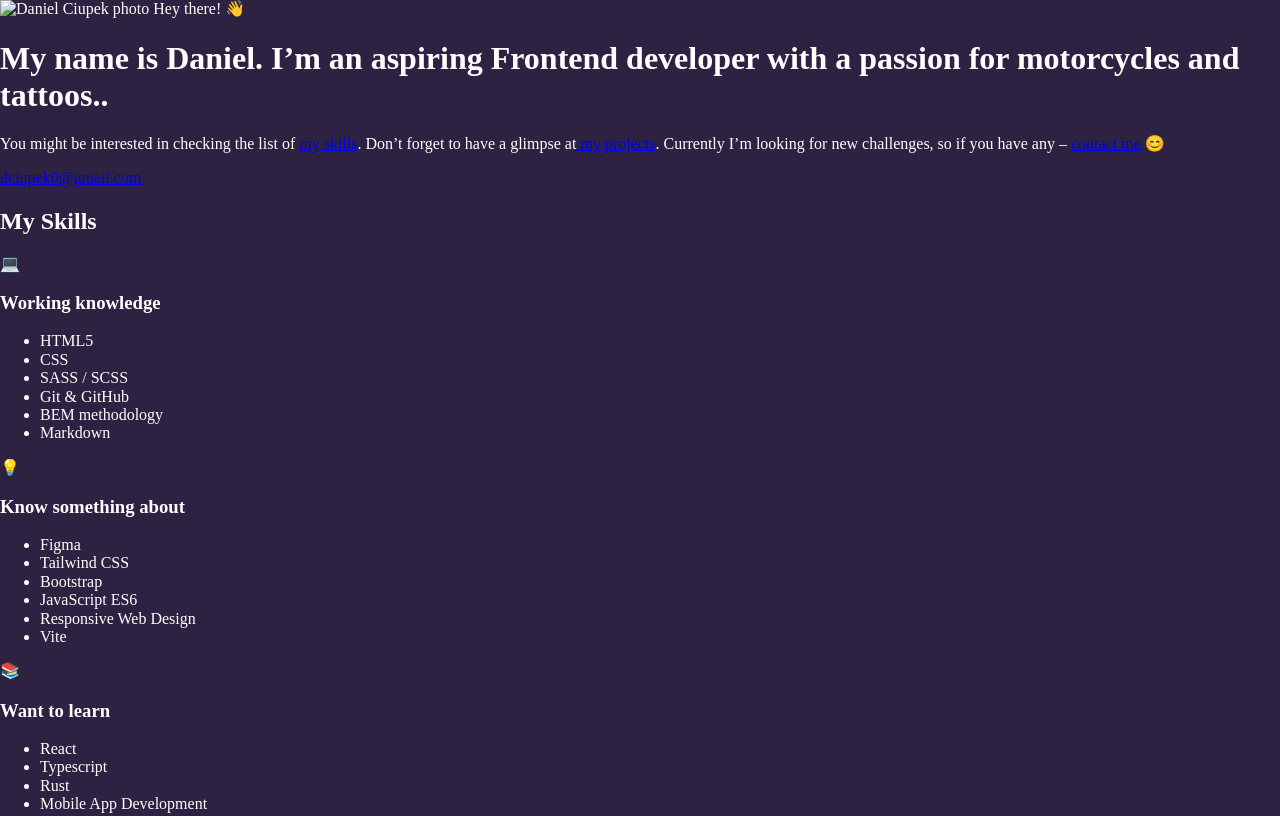
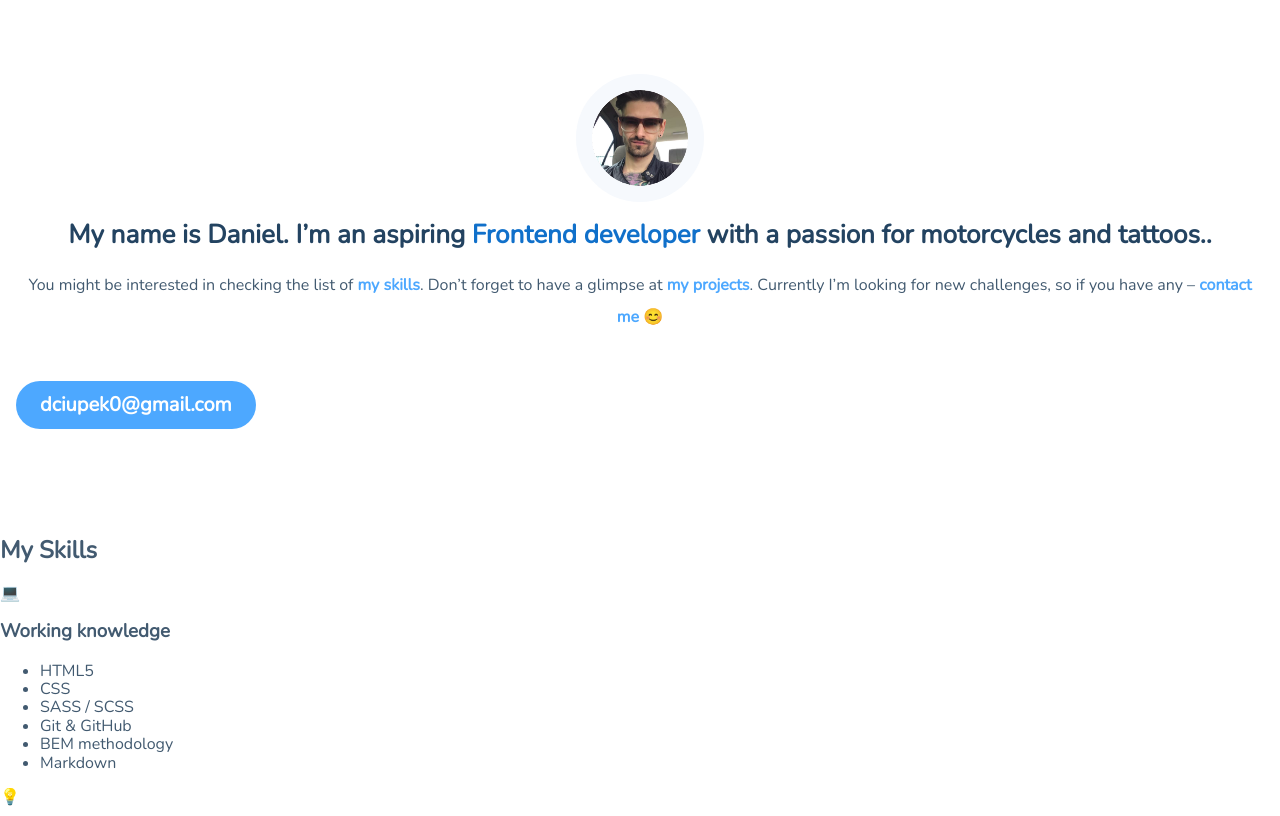
Before and after one commit to daniel-ciupek/daniel-ciupek.github.io, a website built with webpack: page src/pages/index.html in a window 1280 px wide. Shown: the top 816 px of the page. Built offline with nearby package versions, Linux system fonts and the light colour scheme.

Commit message:
section hero style

```diff
--- a/src/pages/index.html
+++ b/src/pages/index.html
@@ -21,7 +21,7 @@
   <main>
     <section class="hero">
       <div class="hero__image--container">
-        <img class="hero__image" src="#" alt="Daniel Ciupek photo" />
+        <img class="hero__image" src="../assets/img/avatar-ciupas.png" alt="Daniel Ciupek photo" />
         <span class="hero__hello">Hey there! 👋</span>
 
       </div>
@@ -32,9 +32,9 @@
           motorcycles and tattoos..
         </h1>
         <p class="hero__paragraph">
-          You might be interested in checking the list of <a href="#skills"> my skills</a>. Don’t forget to have a
-          glimpse at<a href="#projects"> my projects</a>.
-          Currently I’m looking for new challenges, so if you have any – <a href="#projects">contact me</a> 😊
+          You might be interested in checking the list of <a class="hero__link" href="#skills"> my skills</a>. Don’t forget to have a
+          glimpse at<a class="hero__link" href="#projects"> my projects</a>.
+          Currently I’m looking for new challenges, so if you have any – <a class="hero__link" href="#projects">contact me</a> 😊
         </p>
         <a class="hero__contact" href="mailto:dciupek0@gmail.com">dciupek0@gmail.com</a>
       </div>
@@ -116,17 +116,17 @@
         <ul class="socials">
           <li class="socials__item">
             <a class="socials__link" href="https://github.com/daniel-ciupek">
-              <img class="socials__icon" alt="Daniel Ciupek github pages"/>
+              <img class="socials__icon" alt="Daniel Ciupek github pages" />
             </a>
           </li>
-           <li class="socials__item">
+          <li class="socials__item">
             <a class="socials__link" href="https://www.instagram.com/danter005/">
-              <img class="socials__icon" alt="Daniel Ciupek instagram "/>
+              <img class="socials__icon" alt="Daniel Ciupek instagram " />
             </a>
           </li>
-           <li class="socials__item">
+          <li class="socials__item">
             <a class="socials__link" href="https://www.facebook.com/daniel.ciupek.7/">
-              <img class="socials__icon" alt="Daniel Ciupek facebook"/>
+              <img class="socials__icon" alt="Daniel Ciupek facebook" />
             </a>
           </li>
         </ul>
--- a/src/scss/_variables.scss
+++ b/src/scss/_variables.scss
@@ -1 +1,4 @@
-$wtf: #2D2241;
+$blue: #1070ca;
+$lightBlue: #4da8ff;
+$text: #425a70;
+$textDark: #234361;
--- a/src/scss/main.scss
+++ b/src/scss/main.scss
@@ -1,13 +1,18 @@
 @import "~normalize.css";
 
+@import url("https://fonts.googleapis.com/css2?family=Nunito&family=Roboto+Mono:ital,wght@0,100..700;1,100..700&display=swap");
 @import "_variables";
-@import "modules/hello.scss";
+@import "modules/hero.scss";
+
+html {
+  box-sizing: border-box;
+}
+*,
+*:before *:after {
+  box-sizing: inherit;
+}
 
 body {
-  background: $wtf;
-  color: #fff;
-  display: flex;
-  align-items: center;
-  justify-content: center;
-  min-height: 100vh;
+  font-family: "Nunito";
+  color: $text;
 }
--- /dev/null
+++ b/src/scss/modules/hero.scss
@@ -0,0 +1,50 @@
+.hero {
+  padding: 74px 16px 88px;
+  &__contact {
+    border-radius: 64px;
+    color: #fff;
+    background: $lightBlue;
+    display: inline-block;
+    padding: 4px 24px;
+    font-weight: bold;
+    font-size: 20px;
+    line-height: 40px;
+    text-decoration: none;
+  }
+  &__paragraph {
+    font-weight: 300;
+    font-size: 16px;
+    line-height: 32px;
+    text-align: center;
+    margin-bottom: 48px;
+  }
+  &__image {
+    box-sizing: content-box;
+    width: 96px;
+    height: 96px;
+    border: 16px solid #f6f9fd;
+    border-radius: 50%;
+  }
+  &__image--container {
+    display: flex;
+    align-items: center;
+    justify-content: center;
+  }
+  &__header {
+    font-size: 26px;
+    line-height: 32px;
+    text-align: center;
+    color: $textDark;
+  }
+  &__hello {
+    display: none;
+  }
+  &__link {
+    font-weight: bold;
+    color: $lightBlue;
+    text-decoration: none;
+  }
+  &__special {
+    color: $blue;
+  }
+}
```
Also changed, not shown: src/assets/img/avatar-ciupas.png (added).
